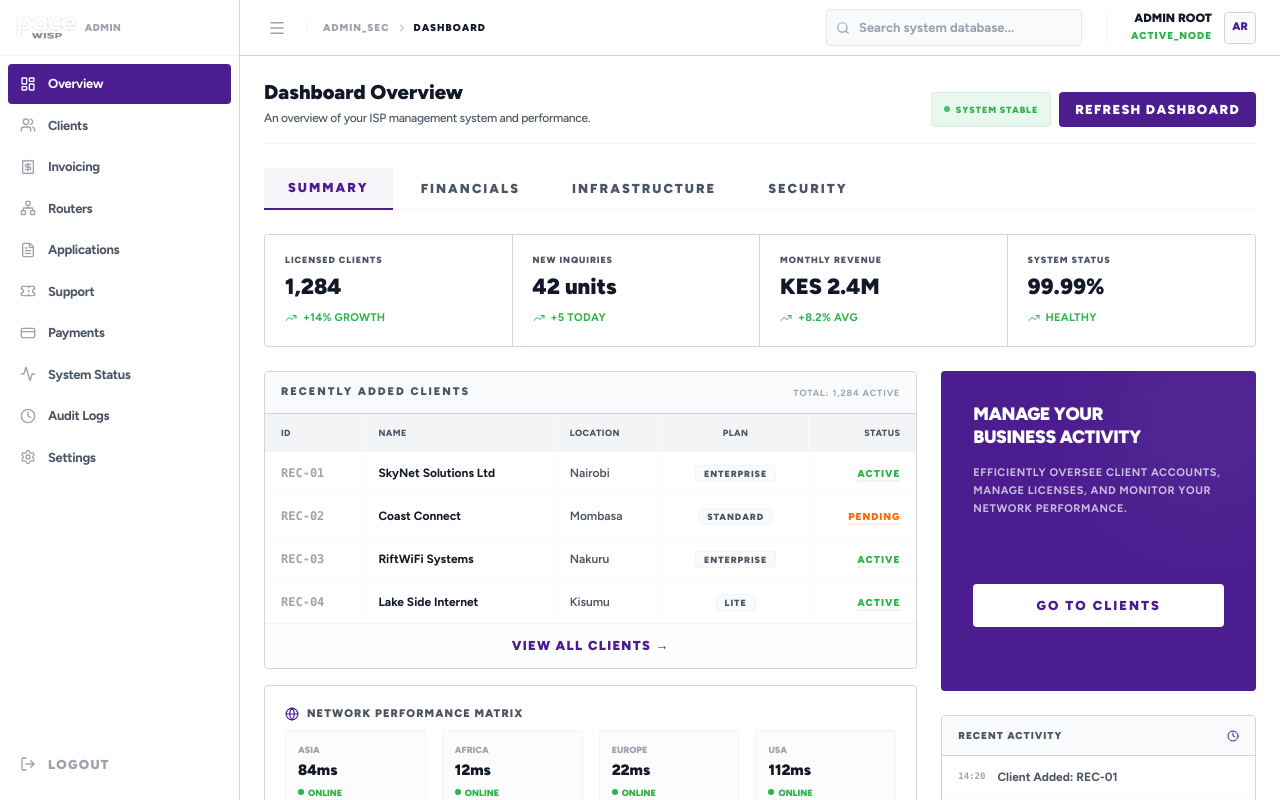
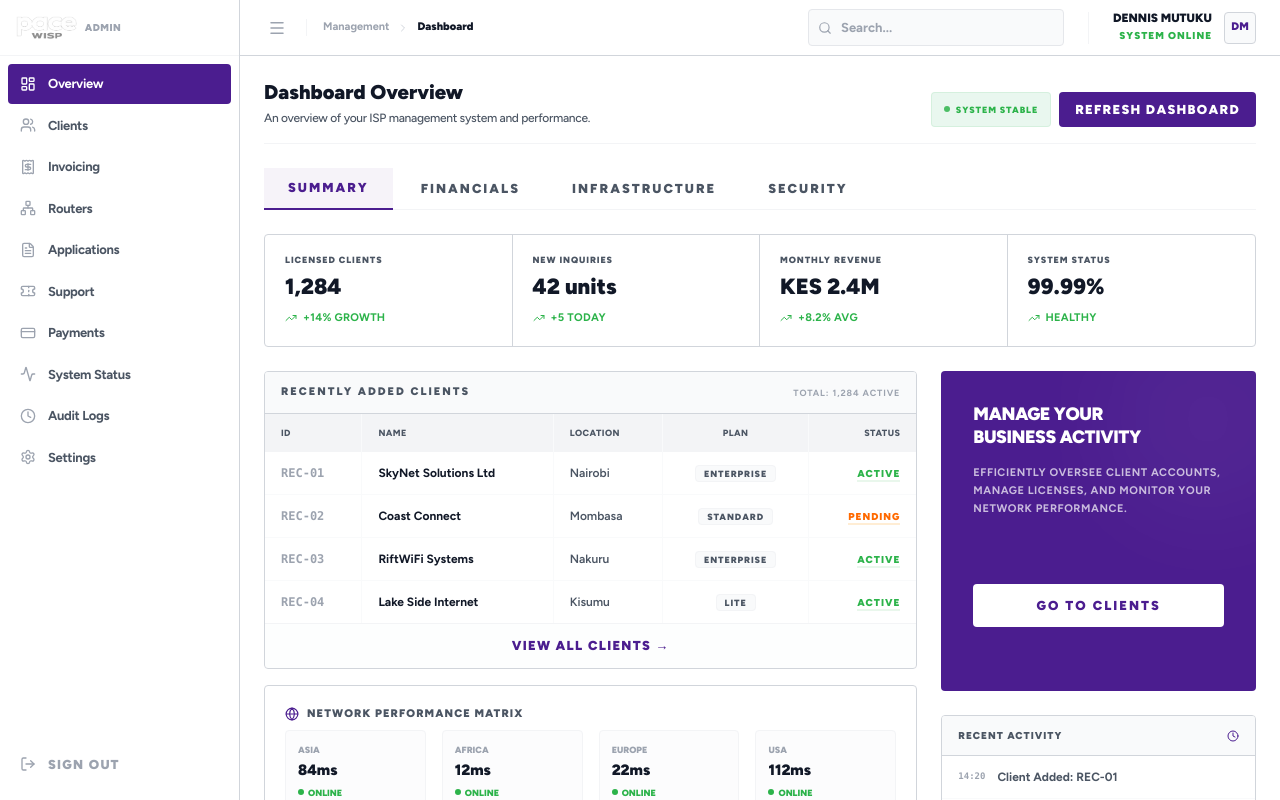
Before and after one commit to dennismutuku2005/pacewebsite, a Next.js app in the folder paceadmin/: page /dashboard in a window 1280 px wide. Shown: the top 800 px of the page. Built offline with nearby package versions, Linux system fonts and the light colour scheme.

Commit message:
Auto-update: layout.js

```diff
--- a/paceadmin/src/app/dashboard/layout.js
+++ b/paceadmin/src/app/dashboard/layout.js
@@ -29,6 +29,16 @@ export default function DashboardLayout({ children }) {
         { id: 'settings', name: 'Settings', href: '/dashboard/settings', icon: Settings },
     ]
 
+    // Helper to format path name for breadcrumbs
+    const getPageName = () => {
+        const path = pathname.split('/').pop() || 'Overview';
+        return path
+            .replace(/-/g, ' ')
+            .split(' ')
+            .map(word => word.charAt(0).toUpperCase() + word.slice(1))
+            .join(' ');
+    }
+
     return (
         <div className="min-h-screen bg-white flex font-figtree text-[13px]">
             {/* Sidebar - Flat 2D */}
@@ -39,7 +49,7 @@ export default function DashboardLayout({ children }) {
                 {/* Logo Section */}
                 <div className="h-14 flex items-center px-4 border-b border-gray-100">
                     <Link href="/dashboard" className="flex items-center gap-2">
-                        <Image src="/logo.png" alt="Pace" width={80} height={25} className="h-6 w-auto object-contain grayscale" />
+                        <Image src="/logo.png" alt="Pace" width={80} height={25} className="h-6 w-auto object-contain grayscale" priority />
                         {isSidebarOpen && <span className="text-[10px] font-black uppercase tracking-wider text-admin-dim">Admin</span>}
                     </Link>
                 </div>
@@ -69,7 +79,7 @@ export default function DashboardLayout({ children }) {
                 <div className="absolute bottom-4 w-full px-2">
                     <button className="w-full flex items-center gap-3 px-3 py-2.5 text-admin-dim hover:text-red-600 transition-colors rounded hover:bg-red-50 font-black uppercase text-[11px] tracking-widest">
                         <LogOut size={16} />
-                        {isSidebarOpen && <span>Logout</span>}
+                        {isSidebarOpen && <span>Sign Out</span>}
                     </button>
                 </div>
             </aside>
@@ -79,16 +89,16 @@ export default function DashboardLayout({ children }) {
                 "flex-1 min-h-screen flex flex-col transition-all duration-200",
                 isSidebarOpen ? "ml-60" : "ml-16"
             )}>
-                {/* Header - Excel Style */}
+                {/* Header - Professional UI */}
                 <header className="h-14 bg-white border-b border-pace-border flex items-center justify-between px-6 sticky top-0 z-40">
                     <div className="flex items-center gap-4">
-                        <button onClick={() => setIsSidebarOpen(!isSidebarOpen)} className="text-admin-dim hover:text-admin-value transition-colors p-1">
+                        <button onClick={() => setIsSidebarOpen(!isSidebarOpen)} className="text-admin-dim hover:text-admin-value transition-colors p-1" title="Toggle Sidebar">
                             <Menu size={18} />
                         </button>
-                        <div className="flex items-center gap-1.5 text-[10px] font-black text-admin-dim uppercase tracking-widest border-l border-gray-100 pl-4">
-                            <span>Admin_SEC</span>
-                            <ChevronRight size={12} />
-                            <span className="text-admin-value font-black">{pathname.split('/').pop()?.replace(/-/g, ' ') || 'Overview'}</span>
+                        <div className="flex items-center gap-2 text-[11px] font-bold text-admin-label border-l border-gray-100 pl-4">
+                            <span className="text-admin-dim">Management</span>
+                            <ChevronRight size={12} className="text-gray-300" />
+                            <span className="text-admin-value font-black">{getPageName()}</span>
                         </div>
                     </div>
 
@@ -97,16 +107,16 @@ export default function DashboardLayout({ children }) {
                             <Search className="absolute left-2.5 top-1/2 -translate-y-1/2 text-admin-dim" size={14} />
                             <input
                                 type="text"
-                                placeholder="Search system database..."
+                                placeholder="Search..."
                                 className="pl-8 pr-3 py-2 w-64 bg-gray-50 border border-gray-200 rounded text-[12px] focus:bg-white focus:ring-1 focus:ring-pace-purple focus:border-pace-purple outline-none transition-all placeholder:text-admin-dim font-bold text-admin-value shadow-none"
                             />
                         </div>
                         <div className="flex items-center gap-3 border-l border-gray-100 pl-6 h-8">
                             <div className="text-right">
-                                <p className="text-[12px] font-black text-admin-value leading-none uppercase">Admin Root</p>
-                                <p className="text-[10px] text-pace-green font-black mt-1 uppercase tracking-widest">Active_Node</p>
+                                <p className="text-[12px] font-black text-admin-value leading-none uppercase">Dennis Mutuku</p>
+                                <p className="text-[10px] text-pace-green font-black mt-1 uppercase tracking-widest">System Online</p>
                             </div>
-                            <div className="w-8 h-8 rounded border border-pace-border bg-gray-50 flex items-center justify-center text-[11px] font-black text-pace-purple">AR</div>
+                            <div className="w-8 h-8 rounded border border-pace-border bg-gray-50 flex items-center justify-center text-[11px] font-black text-pace-purple">DM</div>
                         </div>
                     </div>
                 </header>
```
